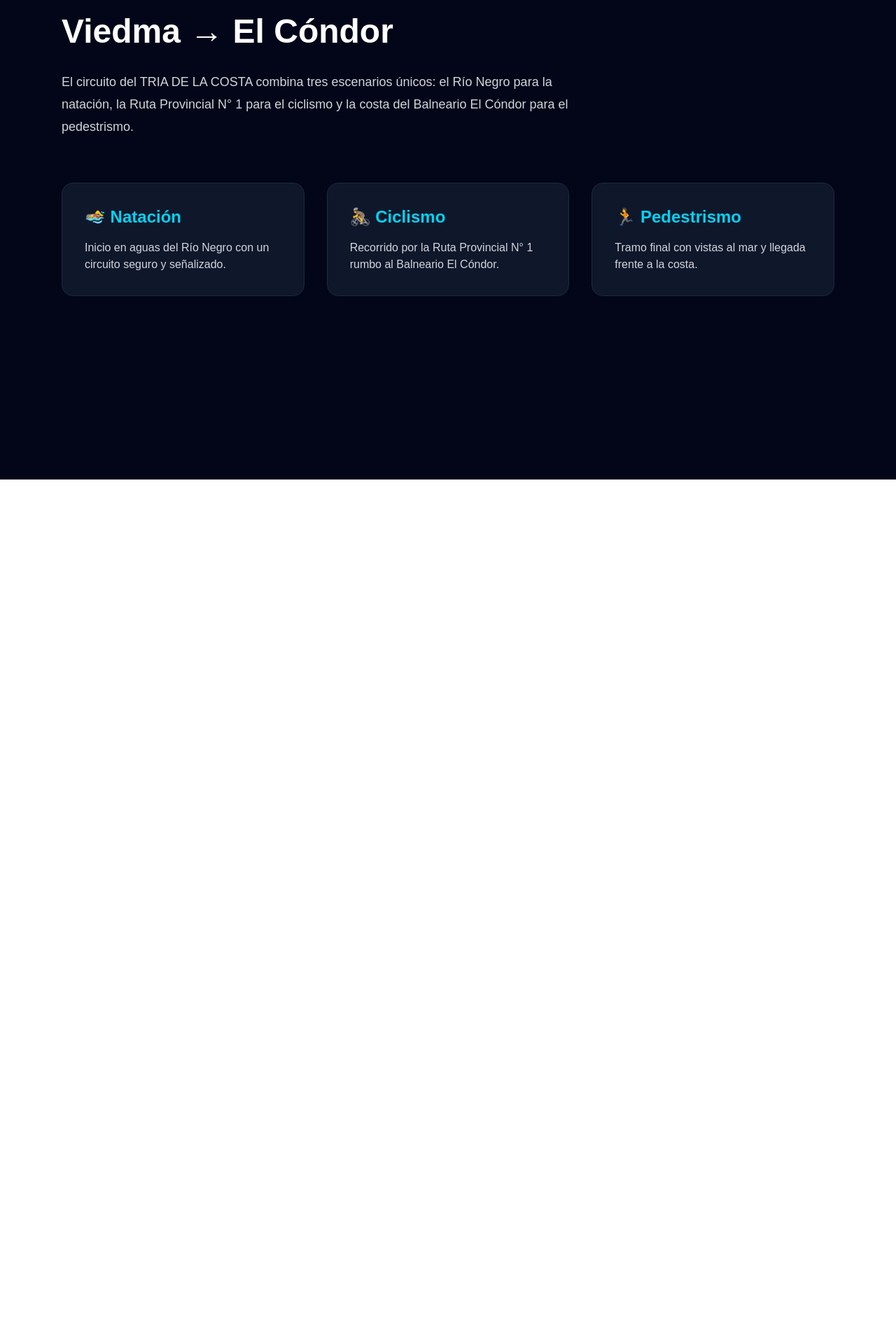
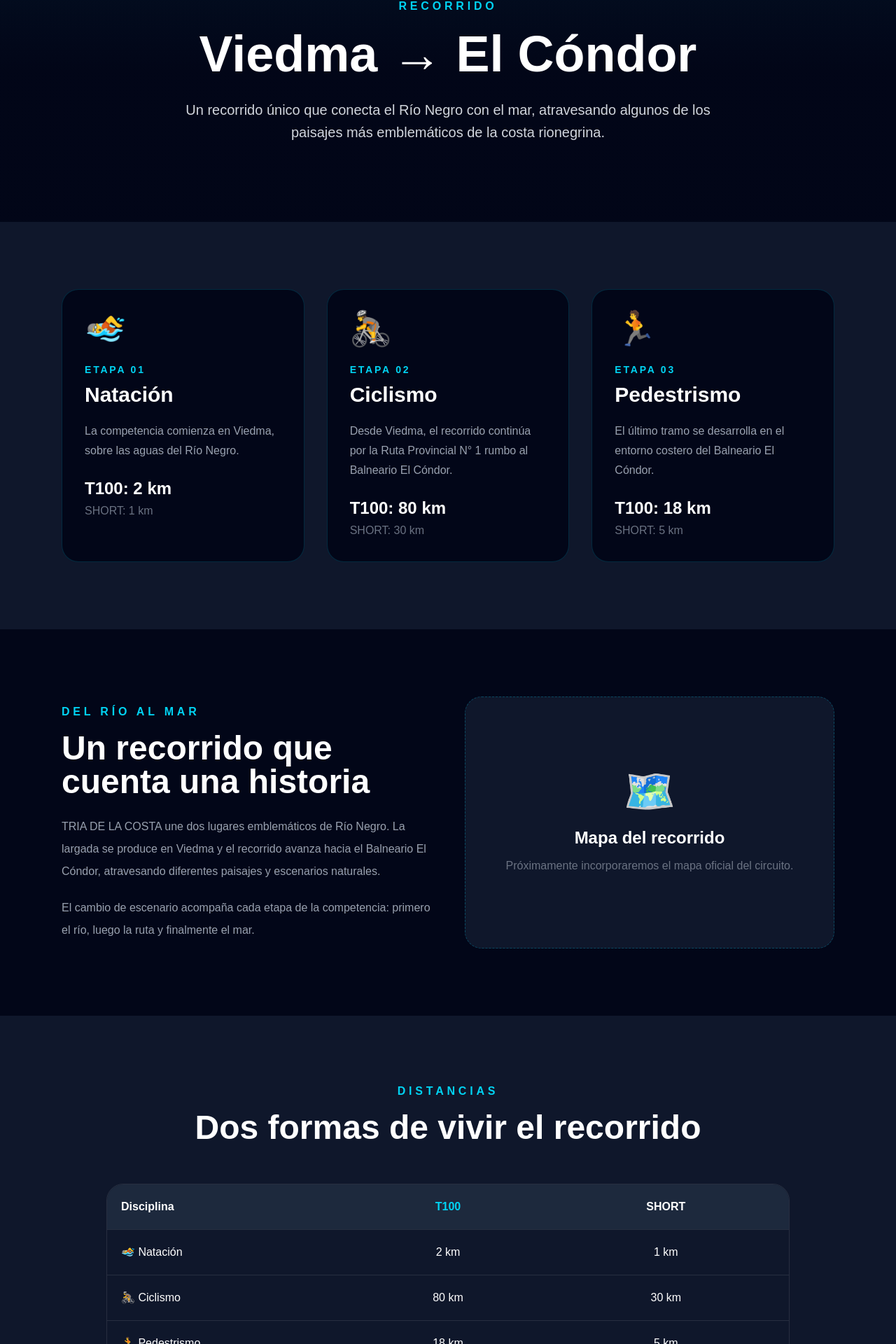
Before and after one commit to martinperezruella/tria-de-la-costa-web, a Next.js app: page /recorrido in a window 1280 px wide. Shown: the part 115-2035 px from the top of the page at 70% size. Before the commit the page ends 800 px from the top, so only its background shows below. Built offline with nearby package versions, Linux system fonts and the light colour scheme.

Commit message:
Mejorar pagina de recorrido

```diff
--- a/app/recorrido/page.tsx
+++ b/app/recorrido/page.tsx
@@ -1,58 +1,237 @@
 export default function RecorridoPage() {
   return (
     <main className="min-h-screen bg-slate-950 text-white">
-      <section className="mx-auto max-w-6xl px-6 py-24">
+      {/* Encabezado */}
+      <section className="relative overflow-hidden py-28">
+        <div className="absolute inset-0 bg-gradient-to-b from-cyan-950/30 via-slate-950 to-slate-950" />
 
-        <p className="uppercase tracking-[0.3em] text-cyan-400 font-semibold">
+        <div className="relative mx-auto max-w-6xl px-6 text-center">
+          <p className="font-semibold uppercase tracking-[0.3em] text-cyan-400">
             Recorrido
           </p>
 
-        <h1 className="mt-4 text-5xl font-bold">
+          <h1 className="mt-5 text-5xl font-black md:text-7xl">
             Viedma → El Cóndor
           </h1>
 
-        <p className="mt-8 max-w-3xl text-lg leading-8 text-gray-300">
-          El circuito del TRIA DE LA COSTA combina tres escenarios únicos:
-          el Río Negro para la natación, la Ruta Provincial N° 1 para el
-          ciclismo y la costa del Balneario El Cóndor para el pedestrismo.
+          <p className="mx-auto mt-7 max-w-3xl text-lg leading-8 text-gray-300 md:text-xl">
+            Un recorrido único que conecta el Río Negro con el mar,
+            atravesando algunos de los paisajes más emblemáticos de
+            la costa rionegrina.
+          </p>
+        </div>
+      </section>
+
+      {/* Las tres disciplinas */}
+      <section className="bg-slate-900 py-24">
+        <div className="mx-auto max-w-6xl px-6">
+          <div className="grid gap-8 md:grid-cols-3">
+
+            <div className="rounded-3xl border border-cyan-500/20 bg-slate-950 p-8">
+              <div className="text-5xl">🏊</div>
+
+              <p className="mt-6 text-sm font-semibold uppercase tracking-[0.2em] text-cyan-400">
+                Etapa 01
               </p>
 
-        <div className="mt-16 grid gap-8 md:grid-cols-3">
-
-          <div className="rounded-2xl border border-slate-800 bg-slate-900 p-8">
-            <h2 className="text-2xl font-bold text-cyan-400">
-              🏊 Natación
+              <h2 className="mt-2 text-3xl font-bold">
+                Natación
               </h2>
 
-            <p className="mt-4 text-gray-300">
-              Inicio en aguas del Río Negro con un circuito seguro y
-              señalizado.
+              <p className="mt-5 leading-7 text-gray-400">
+                La competencia comienza en Viedma, sobre las aguas
+                del Río Negro.
+              </p>
+
+              <div className="mt-6 text-2xl font-bold text-white">
+                T100: 2 km
+              </div>
+
+              <div className="mt-1 text-gray-500">
+                SHORT: 1 km
+              </div>
+            </div>
+
+            <div className="rounded-3xl border border-cyan-500/20 bg-slate-950 p-8">
+              <div className="text-5xl">🚴</div>
+
+              <p className="mt-6 text-sm font-semibold uppercase tracking-[0.2em] text-cyan-400">
+                Etapa 02
+              </p>
+
+              <h2 className="mt-2 text-3xl font-bold">
+                Ciclismo
+              </h2>
+
+              <p className="mt-5 leading-7 text-gray-400">
+                Desde Viedma, el recorrido continúa por la Ruta
+                Provincial N° 1 rumbo al Balneario El Cóndor.
+              </p>
+
+              <div className="mt-6 text-2xl font-bold text-white">
+                T100: 80 km
+              </div>
+
+              <div className="mt-1 text-gray-500">
+                SHORT: 30 km
+              </div>
+            </div>
+
+            <div className="rounded-3xl border border-cyan-500/20 bg-slate-950 p-8">
+              <div className="text-5xl">🏃</div>
+
+              <p className="mt-6 text-sm font-semibold uppercase tracking-[0.2em] text-cyan-400">
+                Etapa 03
+              </p>
+
+              <h2 className="mt-2 text-3xl font-bold">
+                Pedestrismo
+              </h2>
+
+              <p className="mt-5 leading-7 text-gray-400">
+                El último tramo se desarrolla en el entorno costero
+                del Balneario El Cóndor.
+              </p>
+
+              <div className="mt-6 text-2xl font-bold text-white">
+                T100: 18 km
+              </div>
+
+              <div className="mt-1 text-gray-500">
+                SHORT: 5 km
+              </div>
+            </div>
+
+          </div>
+        </div>
+      </section>
+
+      {/* Sentido del recorrido */}
+      <section className="py-24">
+        <div className="mx-auto max-w-6xl px-6">
+          <div className="grid items-center gap-12 md:grid-cols-2">
+
+            <div>
+              <p className="font-semibold uppercase tracking-[0.3em] text-cyan-400">
+                Del río al mar
+              </p>
+
+              <h2 className="mt-4 text-4xl font-bold md:text-5xl">
+                Un recorrido que cuenta una historia
+              </h2>
+
+              <p className="mt-6 leading-8 text-gray-400">
+                TRIA DE LA COSTA une dos lugares emblemáticos de Río
+                Negro. La largada se produce en Viedma y el recorrido
+                avanza hacia el Balneario El Cóndor, atravesando
+                diferentes paisajes y escenarios naturales.
+              </p>
+
+              <p className="mt-5 leading-8 text-gray-400">
+                El cambio de escenario acompaña cada etapa de la
+                competencia: primero el río, luego la ruta y finalmente
+                el mar.
               </p>
             </div>
 
-          <div className="rounded-2xl border border-slate-800 bg-slate-900 p-8">
-            <h2 className="text-2xl font-bold text-cyan-400">
-              🚴 Ciclismo
-            </h2>
+            {/* Espacio reservado para el mapa */}
+            <div className="flex min-h-[360px] items-center justify-center rounded-3xl border border-dashed border-cyan-500/30 bg-slate-900">
+              <div className="px-8 text-center">
+                <div className="text-6xl">🗺️</div>
 
-            <p className="mt-4 text-gray-300">
-              Recorrido por la Ruta Provincial N° 1 rumbo al Balneario
-              El Cóndor.
+                <h3 className="mt-5 text-2xl font-bold">
+                  Mapa del recorrido
+                </h3>
+
+                <p className="mt-3 text-gray-500">
+                  Próximamente incorporaremos el mapa oficial del
+                  circuito.
                 </p>
               </div>
+            </div>
 
-          <div className="rounded-2xl border border-slate-800 bg-slate-900 p-8">
-            <h2 className="text-2xl font-bold text-cyan-400">
-              🏃 Pedestrismo
+          </div>
+        </div>
+      </section>
+
+      {/* Comparación de distancias */}
+      <section className="bg-slate-900 py-24">
+        <div className="mx-auto max-w-5xl px-6">
+
+          <div className="text-center">
+            <p className="font-semibold uppercase tracking-[0.3em] text-cyan-400">
+              Distancias
+            </p>
+
+            <h2 className="mt-4 text-4xl font-bold md:text-5xl">
+              Dos formas de vivir el recorrido
             </h2>
+          </div>
 
-            <p className="mt-4 text-gray-300">
-              Tramo final con vistas al mar y llegada frente a la costa.
-            </p>
+          <div className="mt-14 overflow-hidden rounded-3xl border border-white/10">
+
+            <div className="grid grid-cols-3 bg-slate-800 p-5 font-semibold">
+              <span>Disciplina</span>
+
+              <span className="text-center text-cyan-400">
+                T100
+              </span>
+
+              <span className="text-center">
+                SHORT
+              </span>
+            </div>
+
+            <div className="grid grid-cols-3 border-t border-white/10 p-5">
+              <span>🏊 Natación</span>
+              <span className="text-center">2 km</span>
+              <span className="text-center">1 km</span>
+            </div>
+
+            <div className="grid grid-cols-3 border-t border-white/10 p-5">
+              <span>🚴 Ciclismo</span>
+              <span className="text-center">80 km</span>
+              <span className="text-center">30 km</span>
+            </div>
+
+            <div className="grid grid-cols-3 border-t border-white/10 p-5">
+              <span>🏃 Pedestrismo</span>
+              <span className="text-center">18 km</span>
+              <span className="text-center">5 km</span>
             </div>
 
           </div>
 
+        </div>
+      </section>
+
+      {/* CTA */}
+      <section className="py-24">
+        <div className="mx-auto max-w-4xl px-6 text-center">
+
+          <p className="font-semibold uppercase tracking-[0.3em] text-cyan-400">
+            ¿Estás listo?
+          </p>
+
+          <h2 className="mt-4 text-4xl font-bold md:text-5xl">
+            Elegí tu desafío
+          </h2>
+
+          <p className="mx-auto mt-6 max-w-2xl text-lg leading-8 text-gray-400">
+            Elegí entre T100 y SHORT y preparate para vivir una
+            experiencia deportiva única.
+          </p>
+
+          <div className="mt-10">
+            <a
+              href="/inscripciones"
+              className="inline-block rounded-xl bg-cyan-500 px-8 py-4 text-lg font-bold text-slate-950 transition hover:-translate-y-1 hover:bg-cyan-400"
+            >
+              Inscribite
+            </a>
+          </div>
+
+        </div>
       </section>
     </main>
   );
```
Lines whose indentation alone changed are shown as unchanged.
